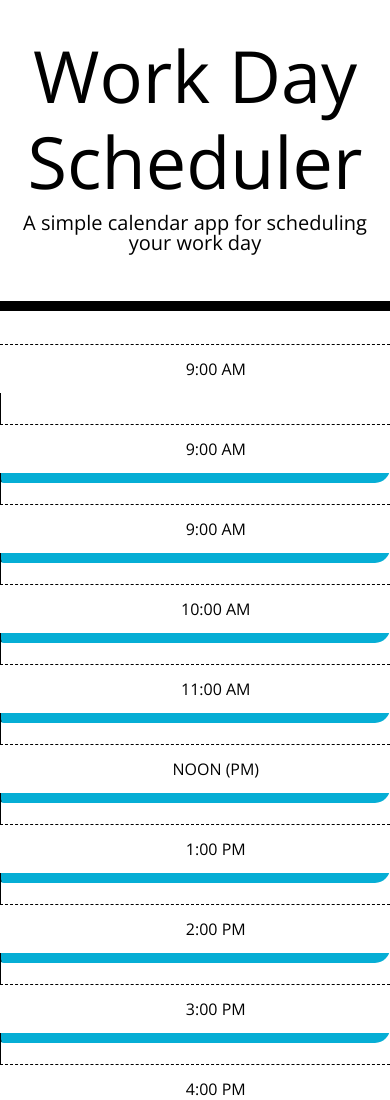
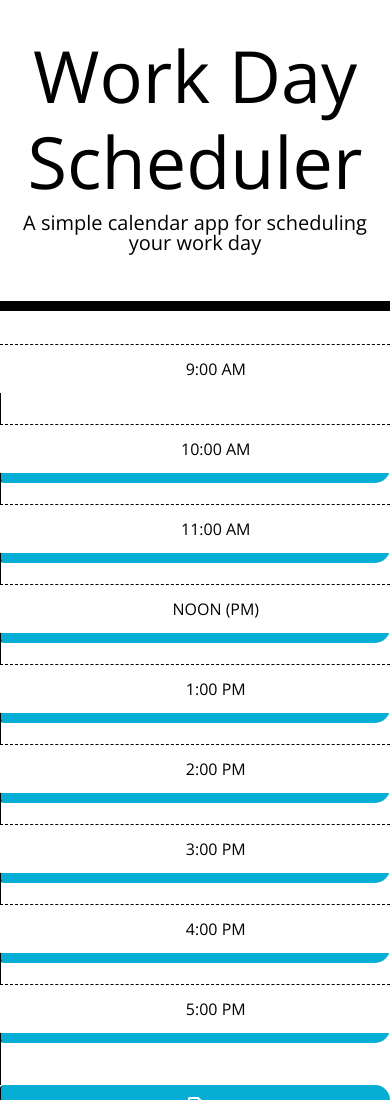
Before and after one commit to itsmeadriana/Workday-Scheduler, a plain HTML site: page Develop/index.html in a window 390 px wide. Shown: the top 1100 px of the page. Drawn offline with nearby package versions, Linux system fonts and the light colour scheme.

```diff
--- a/Develop/index.html
+++ b/Develop/index.html
@@ -30,23 +30,6 @@
     </header>
     <div class="container">
       <!-- Timeblocks go here -->
-      <div id="9AM" class="row time-block">
-        <div class="col-md-1 hour">
-          9:00 AM
-        </div>
-        <textarea class="col-md-10 description">
-        </textarea>
-        <button class="btn saveBtn col-md-1"><i class="fas fa-save"></i></button>
-      </div>
-
-      <div id="9AM" class="row time-block">
-        <div class="col-md-1 hour">
-          9:00 AM
-        </div>
-        <textarea class="col-md-10 description">
-        </textarea>
-        <button class="btn saveBtn col-md-1"><i class="fas fa-save"></i></button>
-      </div>
 
       <div id="9AM" class="row time-block">
         <div class="col-md-1 hour">
```
